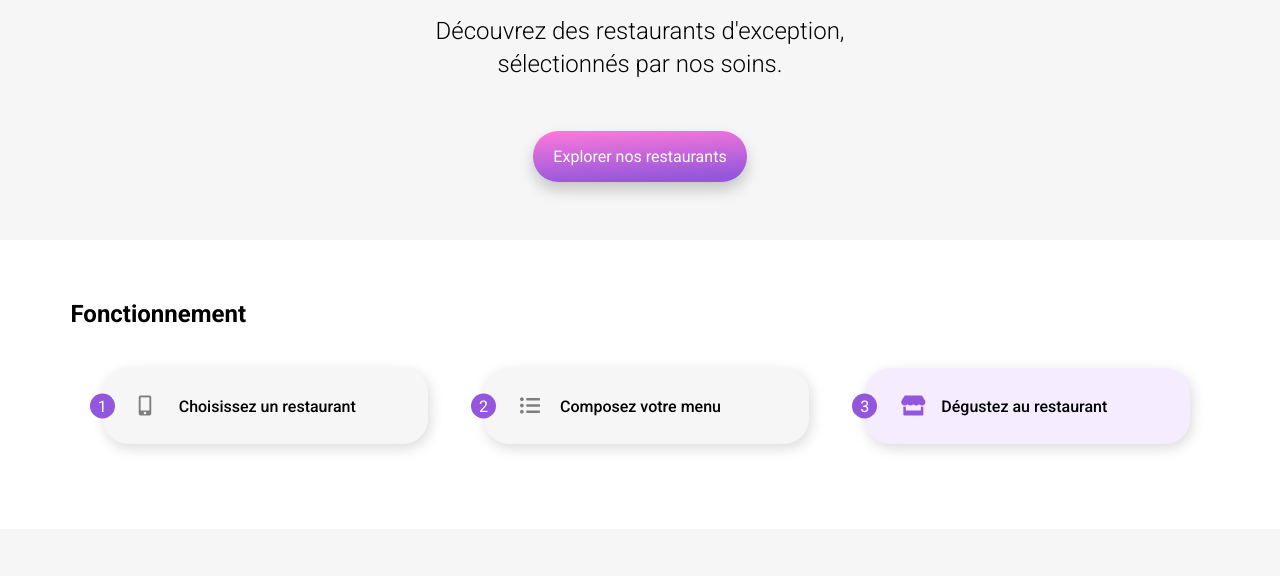
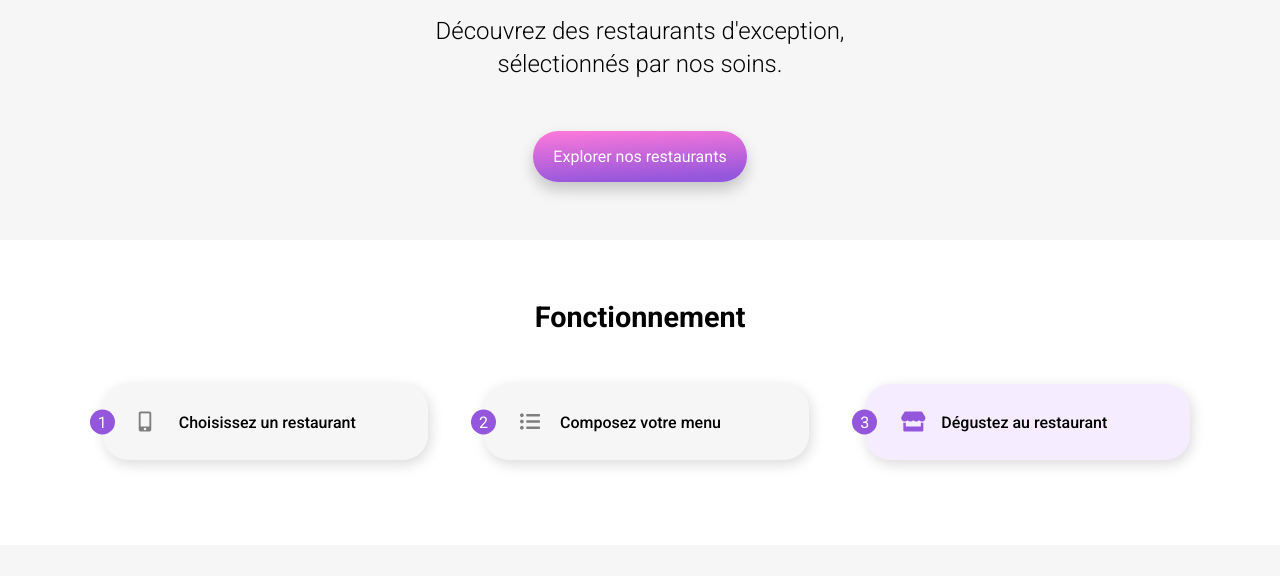
Before and after one commit to nicomil59/NicolasMilhem_3_03122021, a website: page index.html in a window 1280 px wide. Shown: the part 224-800 px from the top of the page. Drawn offline with Linux system fonts and the light colour scheme; a web font is replaced by a local one.

Commit message:
Dans Accueil section Instructions : correction largeur vignette

```diff
--- a/sass/pages/_home.scss
+++ b/sass/pages/_home.scss
@@ -78,9 +78,24 @@
         padding: 50px 0 70px;
         background-color: $white;
 
+        display: flex;
+        justify-content: center;
+        flex-direction: column;
+        align-items: center;
+
         @media screen and (min-width: 992px) {
             max-width: 1440px;
             padding: 60px 0 40px;
+            align-items: stretch;
+        }
+    }
+
+    &__title {
+        align-self: flex-start;
+
+        @media screen and (min-width: 992px) {
+            align-self: center;
+            font-size: 1.8rem;
         }
     }
 
@@ -89,7 +104,8 @@
         display: flex;
         flex-direction: column;
         justify-content: center;
-        align-items: center;
+        // align-items: center;
+
 
         padding-left: 13px;
 
@@ -97,26 +113,37 @@
             flex-direction: row;
             flex-wrap: wrap;
             gap: 5%;
-            margin-top: 40px;
+            margin-top: 50px;
         }
     }
 
 }
 
 .instruction {
-    width: 325px;
+    // width: 325px;
     background-color: $lightgrey;
     border-radius: 25px;
     margin-bottom: 20px;
     padding: 28px 36px;
+    padding: 1.75em 2.25em;
     display: flex;
     align-items: center;
     position: relative;
     z-index: 0;
     box-shadow : 2px 4px 14px rgba(0, 0, 0, 0.15);
 
+    @media screen and (min-width: 768px) {
+        width: 325px;
+        margin-bottom: 4%;
+    }
+
     &:last-child {
         margin-bottom: 0;
+
+        @media screen and (min-width: 992px) {
+            margin-bottom: 4%;
+        }
+
     }
 
     &__num {
@@ -156,15 +183,7 @@
         }
     }
 
-    @media screen and (min-width: 768px) {
-        margin-bottom: 4%;
-    }
 
-    @media screen and (min-width: 992px) {
-        &:last-child {
-            margin-bottom: 4%;
-        }
-    }
 
 }
 
```
Also changed, not shown: dist/css/style.css, 1 other file.
